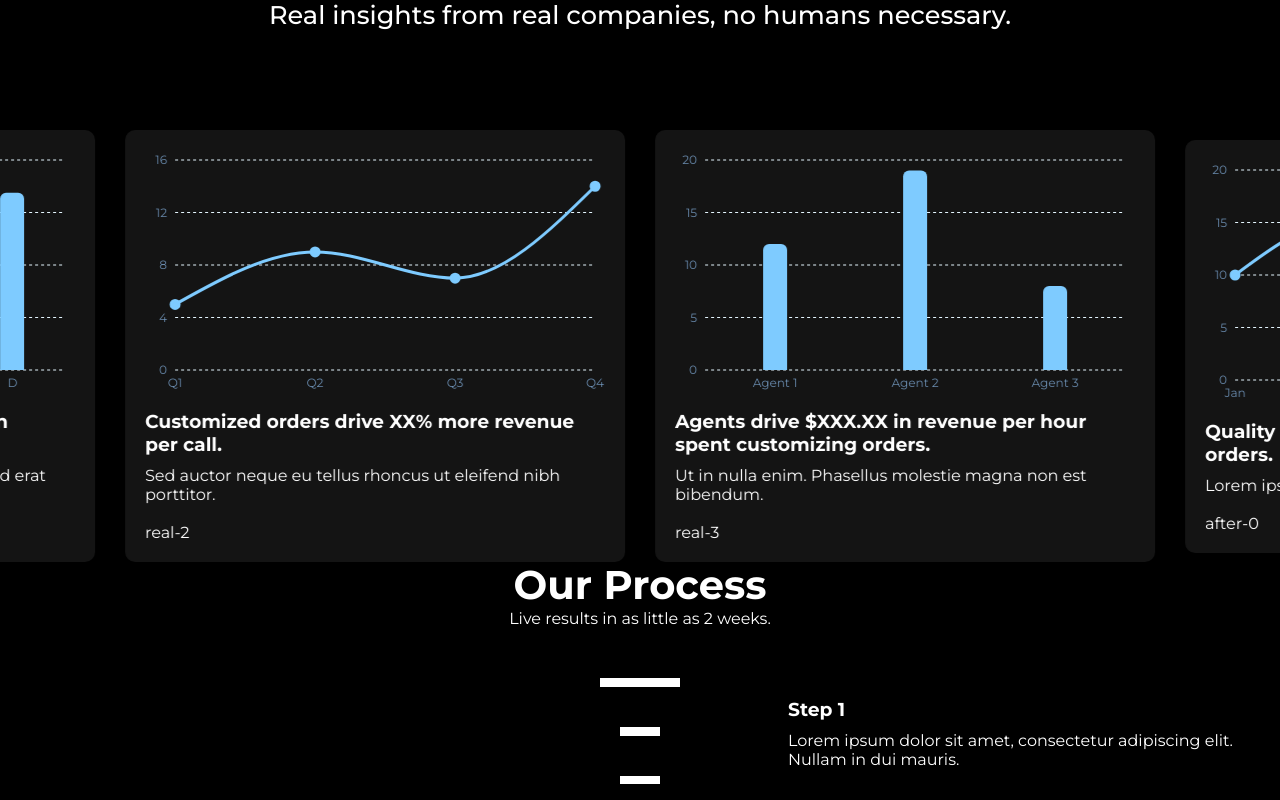
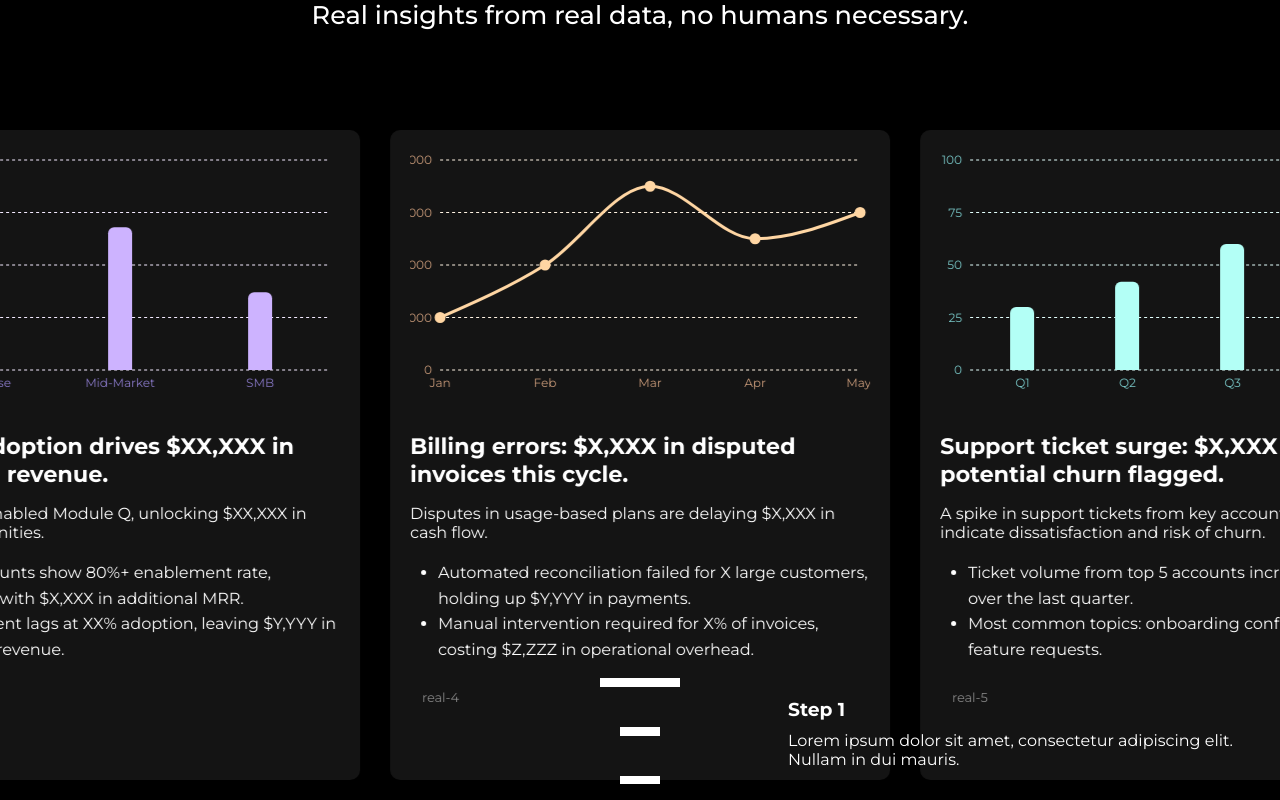
Before and after one commit to Measures-AI/Measures-AI.github.io, a React (Vite) app in the folder react-measures/: page / in a window 1280 px wide. Shown: the part 1680-2480 px from the top of the page. Built offline with nearby package versions, Linux system fonts and the light colour scheme.

Commit message:
All looks okay

```diff
--- a/react-measures/src/components/Carousel.jsx
+++ b/react-measures/src/components/Carousel.jsx
@@ -8,7 +8,7 @@ const pastelThemes = [
   { line: '#a3e3a1', bar: '#a3e3a1', grid: '#eafbe7', axis: '#6fa86f' }, // green
   { line: '#ffb3b3', bar: '#ffb3b3', grid: '#ffeaea', axis: '#c97a7a' }, // red
   { line: '#cdb3ff', bar: '#cdb3ff', grid: '#f3eaff', axis: '#8a7ac9' }, // purple
-  { line: '#ffe6a3', bar: '#ffe6a3', grid: '#fff8e3', axis: '#c9b47a' }, // yellow
+  // { line: '#ffe6a3', bar: '#ffe6a3', grid: '#fff8e3', axis: '#c9b47a' }, // yellow
   { line: '#ffd6a3', bar: '#ffd6a3', grid: '#fff3e3', axis: '#c99b7a' }, // orange
   { line: '#b3fff6', bar: '#b3fff6', grid: '#e3fffd', axis: '#7ac9c9' }, // teal
   { line: '#ffb3e6', bar: '#ffb3e6', grid: '#ffe3f7', axis: '#c97aac' }, // pink
@@ -92,7 +92,7 @@ const Carousel = ({ cards }) => {
     }
   }, [cardsInView]);
 
-  // Scroll the carousel to the next card every 5 seconds and then loop back to the starting index after going through all cards.
+  // Scroll the carousel to the next card every 5 seconds and then go to one further, at which point (without a smooth transition) loop back to the start without the user noticing.
   useEffect(() => {
     const interval = setInterval(() => {
       console.log('currentIndex', currentIndex, cards.length);
@@ -127,10 +127,46 @@ const Carousel = ({ cards }) => {
             className={styles.card}
             key={card.key}
           >
-            <div className={styles.img}><ChartPreview data={card.data} theme={pastelThemes[0]} /></div>
-            <h3>{card.title}</h3>
-            <p>{card.text}<br/><br/></p>
-            <p>{card.key}</p>
+            {/*
+              Vary the pastelThemes by picking a different one for each card.
+              We'll assume pastelThemes is an array of themes.
+              Use the card's index in allCards to select a theme.
+            */}
+            <div className={styles.img}>
+              <ChartPreview
+                data={card.data}
+                theme={pastelThemes[allCards.indexOf(card) % pastelThemes.length]}
+              />
+            </div>
+            <div style={{ margin: '32px 0 28px 0' }}>
+              <h3 style={{ margin: '0 0 16px 0' }}>{card.title}</h3>
+              <p style={{ margin: '0 0 18px 0' }}>{card.text}</p>
+              <ul
+                style={{
+                  listStylePosition: 'outside',
+                  paddingLeft: '28px',
+                  margin: '0 0 10px 0',
+                  display: 'flex',
+                  flexDirection: 'column',
+                  // gap: '7px'
+                }}
+              >
+                {card.bullets.map((bullet, index) => (
+                  <li
+                    key={index}
+                    style={{
+                      margin: 0,
+                      lineHeight: 1.6,
+                      textAlign: 'left',
+                      listStyleType: 'disc'
+                    }}
+                  >
+                    <span style={{ display: 'inline-block', verticalAlign: 'top' }}>{bullet}</span>
+                  </li>
+                ))}
+              </ul>
+            </div>
+            <p style={{ fontSize: '0.8em', color: '#888', margin: '8px 0 0 12px' }}>{card.key}</p>
           </div>
         ))}
       </div>
--- a/react-measures/src/components/Carousel.module.css
+++ b/react-measures/src/components/Carousel.module.css
@@ -8,6 +8,7 @@
     width: 500px;
     min-width: 500px;
     max-width: 500px;
+    height: 650px;
     margin: 0 15px;
     padding: 20px;
     background-color: #141414;
@@ -26,6 +27,7 @@
 
 .card h3 {
     margin-bottom: 10px;
+    font-size: 1.4em;
 }
 
 .triangle {
--- a/react-measures/src/components/Insights.jsx
+++ b/react-measures/src/components/Insights.jsx
@@ -4,83 +4,107 @@ import Carousel from './Carousel';
 
 const cardData = [
   {
-    title: "Quality issues are impacting $XX,XXX in orders.",
-    text: "Lorem ipsum dolor sit amet, consectetur adipiscing elit.",
+    title: "Website issues are impacting $XX,XXX in orders.",
+    text: "These are primarily affecting product Y. Some notes:",
+    bullets: [
+      "Most issues are related to payment issues and package tracking errors.",
+      "Customer complaints about website functionality have increased by 15% in the last quarter."
+    ],
     data: { type: 'line', values: [
-      { name: 'Jan', value: 10 },
-      { name: 'Feb', value: 15 },
-      { name: 'Mar', value: 8 },
-      { name: 'Apr', value: 20 },
-      { name: 'May', value: 12 }
+      { name: 'Jan', value: 1424 },
+      { name: 'Feb', value: 1532 },
+      { name: 'Mar', value: 878 },
+      { name: 'Apr', value: 2001 },
+      { name: 'May', value: 1987 },
+      { name: 'Jun', value: 1876 },
+      { name: 'Jul', value: 1765 },
+      { name: 'Aug', value: 1654 }
     ] }
   },
   {
-    title: "Founder background drove $XXX,XXX in revenue last month.",
-    text: "Nullam in dui mauris. Vivamus hendrerit arcu sed erat molestie.",
+    title: "Churn risk: $XX,XXX in ARR at increased risk for 4 key accounts.",
+    text: "Communication frequency has dropped for enterprise clients in sector Z, risking $XX,XXX in annual revenue.",
+    bullets: [
+      "Interactions with enterprise clients in sector Z have dropped 23% since last renewal, impacting $X,XXX in monthly fees.",
+      "Support tickets for onboarding delays have doubled since March, threatening $Y,XXX in upsell potential."
+    ],
     data: { type: 'bar', values: [
-      { name: 'A', value: 30 },
-      { name: 'B', value: 22 },
-      { name: 'C', value: 18 },
-      { name: 'D', value: 27 }
+      { name: 'Q1', value: 8000 },
+      { name: 'Q2', value: 6000 },
+      { name: 'Q3', value: 4000 },
+      { name: 'Q4', value: 7000 }
     ] }
   },
   {
-    title: "Customized orders drive XX% more revenue per call.",
-    text: "Sed auctor neque eu tellus rhoncus ut eleifend nibh porttitor.",
+    title: "Renewal negotiations: $XX,XXX in ARR at risk due to stalled contracts.",
+    text: "Several key accounts have not responded to renewal outreach, and contract negotiations are delayed.",
+    bullets: [
+      "4 accounts have not replied to renewal emails sent in the last 30 days.",
+      "Legal review delays cited in 2 contracts, impacting $Y,YYY in potential renewals."
+    ],
     data: { type: 'line', values: [
-      { name: 'Q1', value: 5 },
-      { name: 'Q2', value: 9 },
-      { name: 'Q3', value: 7 },
-      { name: 'Q4', value: 14 }
+      { name: 'Jan', value: 3 },
+      { name: 'Feb', value: 2 },
+      { name: 'Mar', value: 5 },
+      { name: 'Apr', value: 4 }
     ] }
   },
   {
-    title: "Agents drive $XXX.XX in revenue per hour spent customizing orders.",
-    text: "Ut in nulla enim. Phasellus molestie magna non est bibendum.",
+    title: "Feature adoption drives $XX,XXX in expansion revenue.",
+    text: "62% of users enabled Module Q, unlocking $XX,XXX in upsell opportunities.",
+    bullets: [
+      "Top 10 accounts show 80%+ enablement rate, correlating with $X,XXX in additional MRR.",
+      "SMB segment lags at XX% adoption, leaving $Y,YYY in unrealized revenue."
+    ],
     data: { type: 'bar', values: [
-      { name: 'Agent 1', value: 12 },
-      { name: 'Agent 2', value: 19 },
-      { name: 'Agent 3', value: 8 }
+      { name: 'Enterprise', value: 8200 },
+      { name: 'Mid-Market', value: 6800 },
+      { name: 'SMB', value: 3700 }
     ] }
-  }
-  // },
-  // {
-  //   title: "Revenue from graduation events is up %X,XXX this month.",
-  //   text: "Lorem ipsum dolor sit amet, consectetur adipiscing elit.",
-  //   data: { type: 'line', values: [
-  //     { name: '2019', value: 7 },
-  //     { name: '2020', value: 12 },
-  //     { name: '2021', value: 18 },
-  //     { name: '2022', value: 25 }
-  //   ] }
-  // },
-  // {
-  //   title: "Product Y most frequently experiences delivery complaints.",
-  //   text: "Nullam in dui mauris. Vivamus hendrerit arcu sed erat molestie.",
-  //   data: { type: 'bar', values: [
-  //     { name: 'Late', value: 14 },
-  //     { name: 'Damaged', value: 9 },
-  //     { name: 'Wrong Item', value: 6 }
-  //   ] }
-  // },
-  // {
-  //   title: "Billing issues are impacting $XX,XXX in orders.",
-  //   text: "Sed auctor neque eu tellus rhoncus ut eleifend nibh porttitor.",
-  //   data: { type: 'line', values: [
-  //     { name: 'Week 1', value: 3 },
-  //     { name: 'Week 2', value: 7 },
-  //     { name: 'Week 3', value: 5 },
-  //     { name: 'Week 4', value: 11 }
-  //   ] }
-  // },
-  // {
-  //   title: "Emphasizing feature Y reduces close times by XX%.",
-  //   text: "Ut in nulla enim. Phasellus molestie magna non est bibendum.",
-  //   data: { type: 'bar', values: [
-  //     { name: 'Before', value: 20 },
-  //     { name: 'After', value: 12 }
-  //   ] }
-  // }
+  },
+  {
+    title: "Billing errors: $X,XXX in disputed invoices this cycle.",
+    text: "Disputes in usage-based plans are delaying $X,XXX in cash flow.",
+    bullets: [
+      "Automated reconciliation failed for X large customers, holding up $Y,YYY in payments.",
+      "Manual intervention required for X% of invoices, costing $Z,ZZZ in operational overhead."
+    ],
+    data: { type: 'line', values: [
+      { name: 'Jan', value: 2000 },
+      { name: 'Feb', value: 4000 },
+      { name: 'Mar', value: 7000 },
+      { name: 'Apr', value: 5000 },
+      { name: 'May', value: 6000 }
+    ] }
+  },
+  {
+    title: "Support ticket surge: $X,XXX in potential churn flagged.",
+    text: "A spike in support tickets from key accounts may indicate dissatisfaction and risk of churn.",
+    bullets: [
+      "Ticket volume from top 5 accounts increased 40% over the last quarter.",
+      "Most common topics: onboarding confusion and feature requests."
+    ],
+    data: { type: 'bar', values: [
+      { name: 'Q1', value: 30 },
+      { name: 'Q2', value: 42 },
+      { name: 'Q3', value: 60 },
+      { name: 'Q4', value: 85 }
+    ] }
+  },
+  {
+    title: "Pipeline drop-off: $XX,XXX in lost opportunities this month.",
+    text: "Several high-value prospects have dropped out of the sales pipeline after initial meetings.",
+    bullets: [
+      "3 enterprise prospects went dark after first call, representing $X,XXX in potential ARR.",
+      "Feedback cited: unclear pricing and delayed follow-up."
+    ],
+    data: { type: 'line', values: [
+      { name: 'Week 1', value: 5 },
+      { name: 'Week 2', value: 3 },
+      { name: 'Week 3', value: 7 },
+      { name: 'Week 4', value: 2 }
+    ] }
+  },
 ];
 
 const Insights = () => (
@@ -88,7 +112,7 @@ const Insights = () => (
     <div className={styles.insightText}>
       <h2>Our Insights</h2>
     </div>
-    <p className={styles.insightTagline}>Real insights from real companies, no humans necessary.</p>
+    <p className={styles.insightTagline}>Real insights from real data, no humans necessary.</p>
     <div className={styles.carouselContainer}>
       <Carousel cards={cardData} />
     </div>
```
